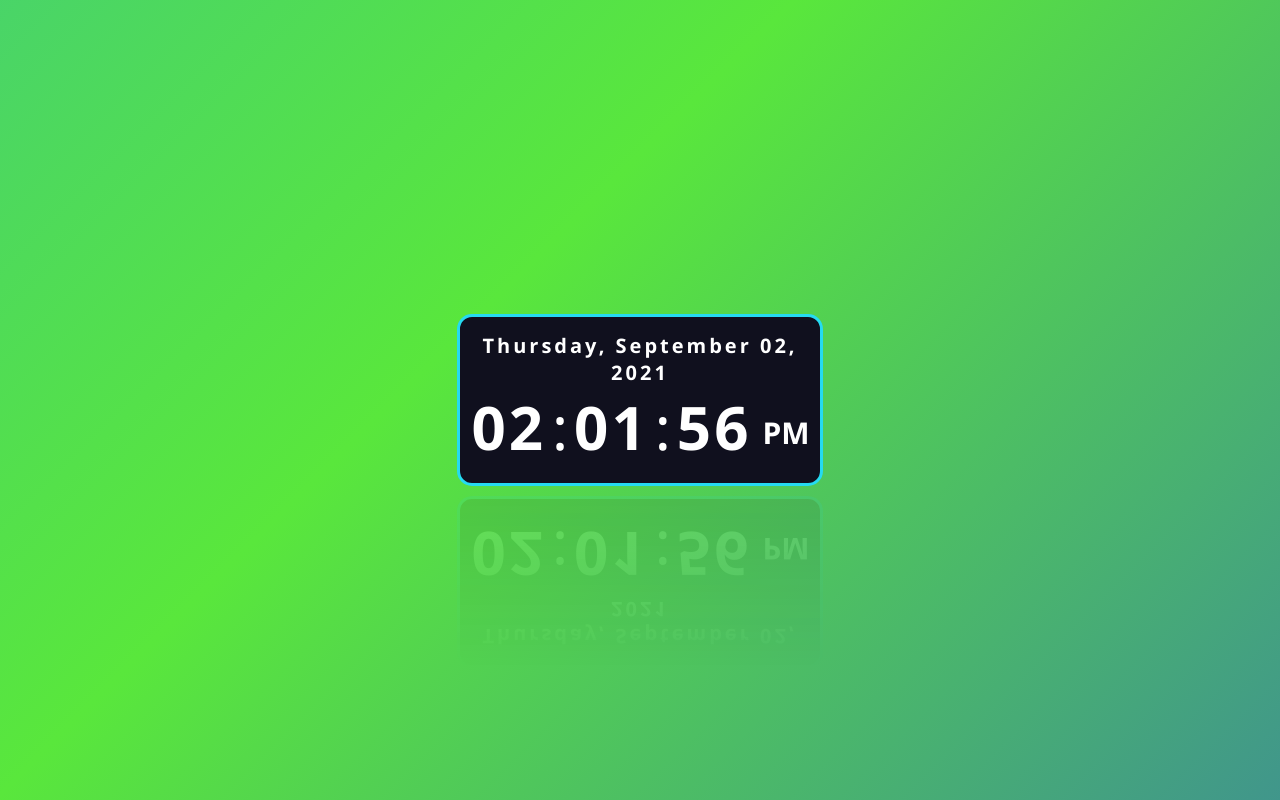
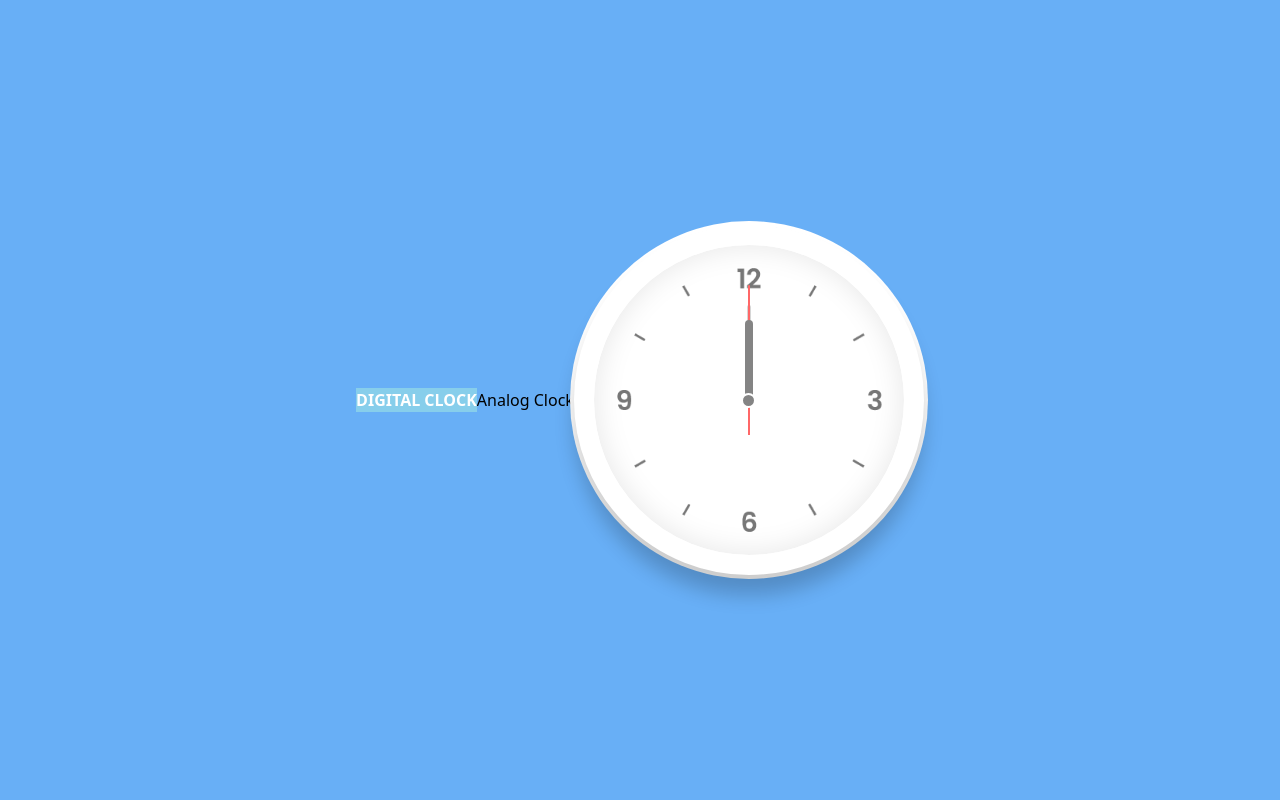
Before and after one commit to Efty131/DIGITAL-CLOCK, a plain HTML site: page index.html in a window 1280 px wide. Drawn offline with nearby package versions, Linux system fonts and the light colour scheme.

Commit message:
analog js problem

```diff
--- /dev/null
+++ b/analog.css
@@ -0,0 +1,93 @@
+*{
+    margin: 0;
+    padding: 0;
+    box-sizing: border-box;
+}
+body{
+    width: 100%;
+    display: flex;
+    justify-content: center;
+    align-items: center;
+    min-height: 100vh;
+    background: #68aff6;
+}
+.clock{
+    width: 350px;
+    height: 350px;
+    display: flex;
+    justify-content: center;
+    align-items: center;
+    background: #fff url("clock.png");
+    background-size: cover;
+    border-radius: 50%;
+    border: 20px solid #fff;
+    box-shadow: inset 0 0 30px rgba(0,0,0,.1),
+                0 20px 20px rgba(0,0,0,.2),
+                0 0 0 4px rgba(255,255,255,1);
+}
+.clock::before{
+    content: '';
+    position: absolute;
+    width: 15px;
+    height: 15px;
+    background: #848484;
+    border: 2px solid #fff;
+    z-index: 100000;
+    border-radius: 50%;
+}
+.hour, .min, .sec{
+    position: absolute;
+}
+.hour, .hr{
+    width: 160px;
+    height: 160px;
+}
+.min, .mn{
+    width: 190px;
+    height: 190px;
+}
+.sec, .sc{
+    width: 230px;
+    height: 230px;
+}
+.hr, .mn, .sc{
+    display: flex;
+    justify-content: center;
+    position: absolute;
+    border-radius: 50%;
+}
+.hr::before{
+    content: '';
+    position: absolute;
+    width: 8px;
+    height: 80px;
+    background: #848484;
+    z-index: 1000;
+    border-radius: 6px 6px 0 0;
+}
+.mn::before{
+    content: '';
+    position: absolute;
+    width: 4px;
+    height: 90px;
+    background: #d6d6d6;
+    z-index: 11;
+    border-radius: 6px 6px 0 0;
+}
+.sc::before{
+    content: '';
+    position: absolute;
+    width: 2px;
+    height: 150px;
+    background: #ff6767;
+    z-index: 12;
+    border-radius: 6px 6px 0 0;
+}
+a{
+    text-decoration: none;
+}
+a h1{
+    color: white;
+    font-weight: bold;
+    background-color: skyblue
+}
--- a/index.html
+++ b/index.html
@@ -1,74 +1,39 @@
 <!DOCTYPE html>
-<html lang="en">
-
+<html lan="en">
     <head>
-  <meta charset="utf-8">
-  <title>Digital Clock</title>
-  <link rel="stylesheet" href="style.css">
+        <title>Analog Clock</title>
+        <link rel="stylesheet" href="analog.css">
+        <link href="https://unpkg.com/tailwindcss@^2/dist/tailwind.min.css" rel="stylesheet">
     </head>
-
-<body onload="initClock()">
-
-  <!--digital clock start-->
-  <div class="datetime">
-    <div class="date">
-      <span id="dayname">Day</span>,
-      <span id="month">Month</span>
-      <span id="daynum">00</span>,
-      <span id="year">Year</span>
+    <body>
+        <a href="Digital.html" class="text-right"><h1>DIGITAL CLOCK</h1></a>
+        <h1>Analog Clock</h1>
+        <div class="clock">
+            <div class="hour" id="hour">
+                <div class="hr" id="hr"></div>
             </div>
-    <div class="time">
-      <span id="hour">00</span>:
-      <span id="minutes">00</span>:
-      <span id="seconds">00</span>
-      <span id="period">AM</span>
+            <div class="min" id="min">
+                <div class="mn" id="mn"></div>
+            </div>
+            <div class="sec" id="sec">
+                <div class="sc" id="sc"></div>
             </div>
         </div>
-  <!--digital clock end-->
 
 <script type="text/javascript">
-    function updateClock() {
-      var now = new Date();
-      var dname = now.getDay(),
-        mo = now.getMonth(),
-        dnum = now.getDate(),
-        yr = now.getFullYear(),
-        hou = now.getHours(),
-        min = now.getMinutes(),
-        sec = now.getSeconds(),
-        pe = "AM";
-
-      if (hou >= 12) {
-        pe = "PM";
-      }
-      if (hou == 0) {
-        hou = 12;
-      }
-      if (hou > 12) {
-        hou = hou - 12;
-      }
-
-      Number.prototype.pad = function (digits) {
-        for (var n = this.toString(); n.length < digits; n = 0 + n);
-        return n;
-      }
-
-      var months = ["January", "February", "March", "April", "May", "June", "July", "Augest", "September", "October",
-        "November", "December"
-      ];
-      var week = ["Sunday", "Monday", "Tuesday", "Wednesday", "Thursday", "Friday", "Saturday"];
-      var ids = ["dayname", "month", "daynum", "year", "hour", "minutes", "seconds", "period"];
-      var values = [week[dname], months[mo], dnum.pad(2), yr, hou.pad(2), min.pad(2), sec.pad(2), pe];
-      for (var i = 0; i < ids.length; i++)
-        document.getElementById(ids[i]).firstChild.nodeValue = values[i];
-    }
-
-    function initClock() {
-      updateClock();
-      window.setInterval("updateClock()", 1);
-    }
+const deg = 6;
+const hr = document.querySelector("#hr");
+const mn = document.querySelector("#mn");
+const sc = document.querySelector("#sc");
+setInterval(() => {
+    let day = new Date();
+    let hh = day.getHours() * 30;
+    let mn = day.getMinutes() * deg;
+    let ss = day.getSeconds() * deg;
+    hr.style.transform = 'rotateZ(${hh+(mm/12)}deg)';
+    mn.style.transform = 'rotateZ(${mm}deg)';
+    sc.style.transform = 'rotateZ(${ss}deg)';
+})
 </script>
-
     </body>
-
 </html>
```
Also changed, not shown: Digital.html (added, +74 -0 lines), clock.png (added). Lines whose indentation alone changed are shown as unchanged.
